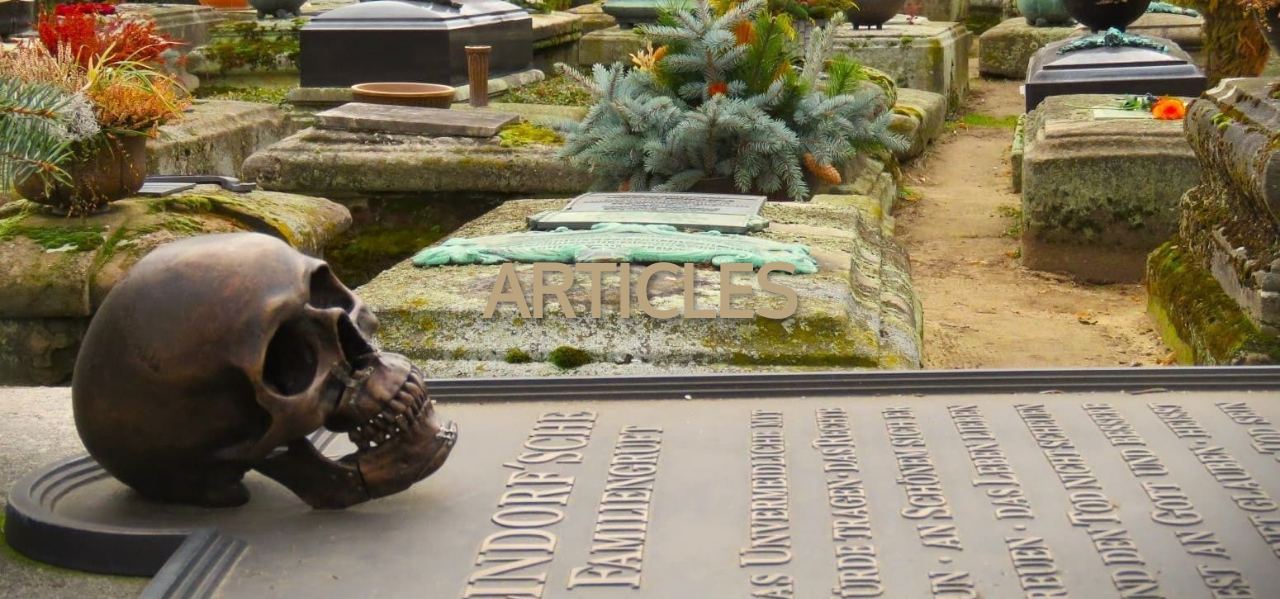
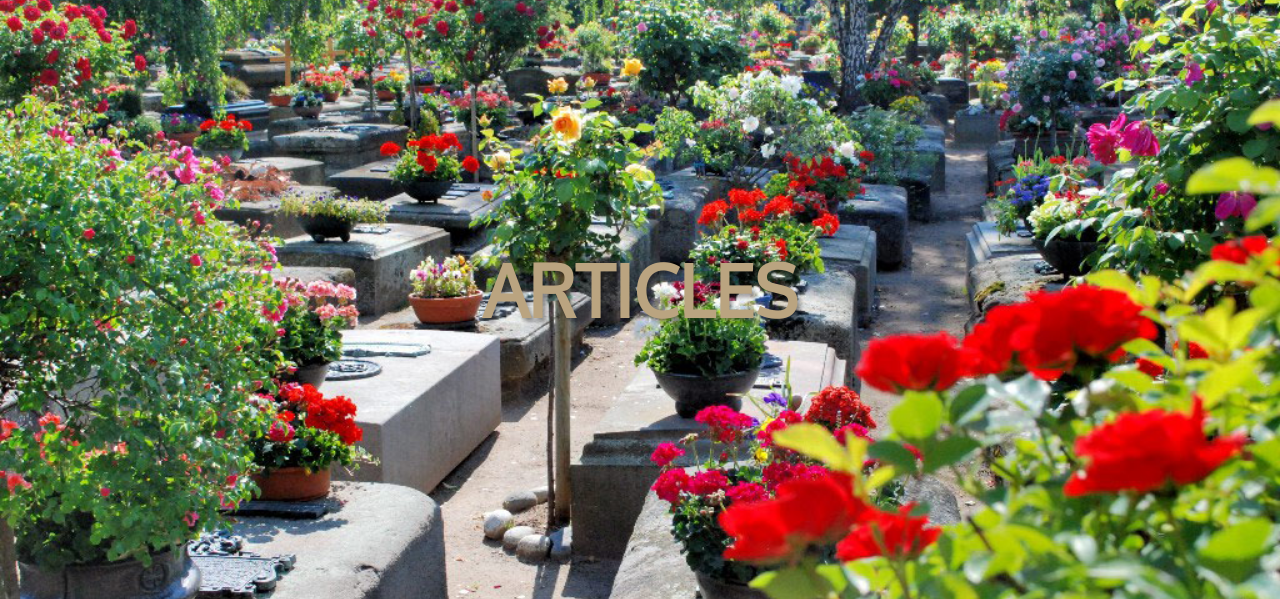
Before and after one commit to EugeniaCobain/01_CSS_HTML_Static_Webpage, a website: page html/articles.html in a window 1280 px wide. Shown: the part 201-800 px from the top of the page. Drawn offline with nearby package versions, Linux system fonts and the light colour scheme.

Commit message:
articles imagen

```diff
--- a/html/articles.html
+++ b/html/articles.html
@@ -49,7 +49,7 @@
 
     <main>
         <section>
-            <div class="wrapArticles">
+            <div class="wrapArticle">
                 <div class="wrapArticles__imgSobreTexto"><h1>ARTICLES</h1>
                 </div>
             </div>
--- a/scss/partials/_queries.scss
+++ b/scss/partials/_queries.scss
@@ -202,7 +202,8 @@ footer{
            padding: 0px;
         }
         .png{
-         padding-left: pxARem(15);
+         padding-left: pxARem(5);
+         margin-bottom: 5px;
         }
        .textbox{
            text-align: center;
@@ -385,7 +386,6 @@ footer{
    .png{
       img{
          width:pxARem(30);
-         margin-left: pxARem(50);
       }
    }
 }
--- a/scss/styles.scss
+++ b/scss/styles.scss
@@ -81,12 +81,14 @@
 }
 
 /* PÁGINA ARTICLES */
-.wrapArticles{
-    background: url(../assets/imgs/articles/nürnskull.jpg);
+.wrapArticle{
+    background: url(../assets/imgs/articles/funciona.jpg);
     @include wrapper;
-    background-position: 70% 98%;
-    /* background-attachment: fixed; */
+    background-attachment: fixed;
 }
+
+/*  background-position: 70% 98%; */
+    /*  */
 
  .article__container{
     width: $w;
```
Also changed, not shown: assets/imgs/articles/Nürnskull.JPG (deleted), assets/imgs/articles/funciona.jpg (added), css/styles.css, 1 other file.
